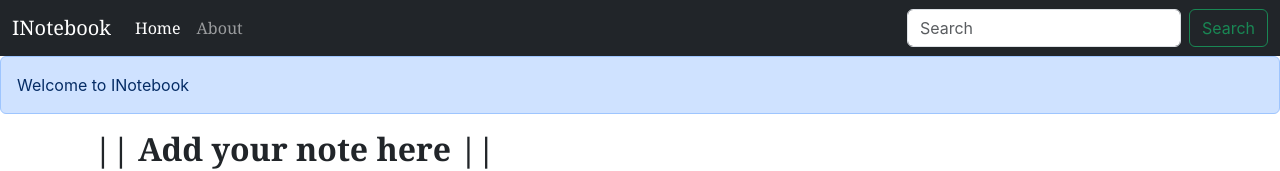
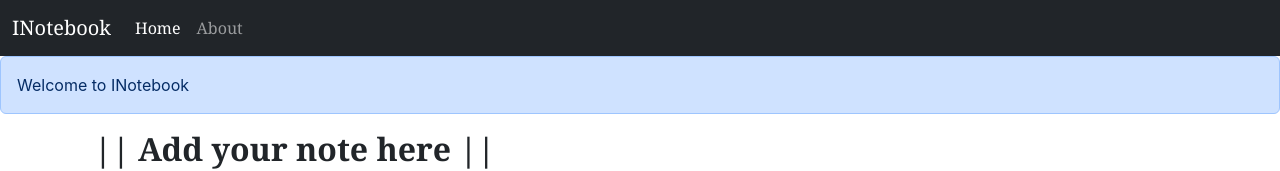
Before and after one commit to singhnaman320/INotebook, a React (Create React App) app in the folder inotebook/: page / in a window 1280 px wide. Shown: the top 171 px of the page. Built offline with nearby package versions, Linux system fonts and the light colour scheme; no server answers.

Commit message:
Modifying Note.js for edit

```diff
--- a/inotebook/src/components/NavBar.js
+++ b/inotebook/src/components/NavBar.js
@@ -23,10 +23,6 @@
                             <Link className={`nav-link ${location.pathname === "/about" ? "active" : ""}`} to={'/about'}>About</Link>
                         </li>
                     </ul>
-                <form className="d-flex" role="search">
-                    <input className="form-control me-2" type="search" placeholder="Search" aria-label="Search"/>
-                    <button className="btn btn-outline-success" type="submit">Search</button>
-                </form>
                 </div>
             </div>
         </nav>
```
Lines whose indentation alone changed are shown as unchanged.
